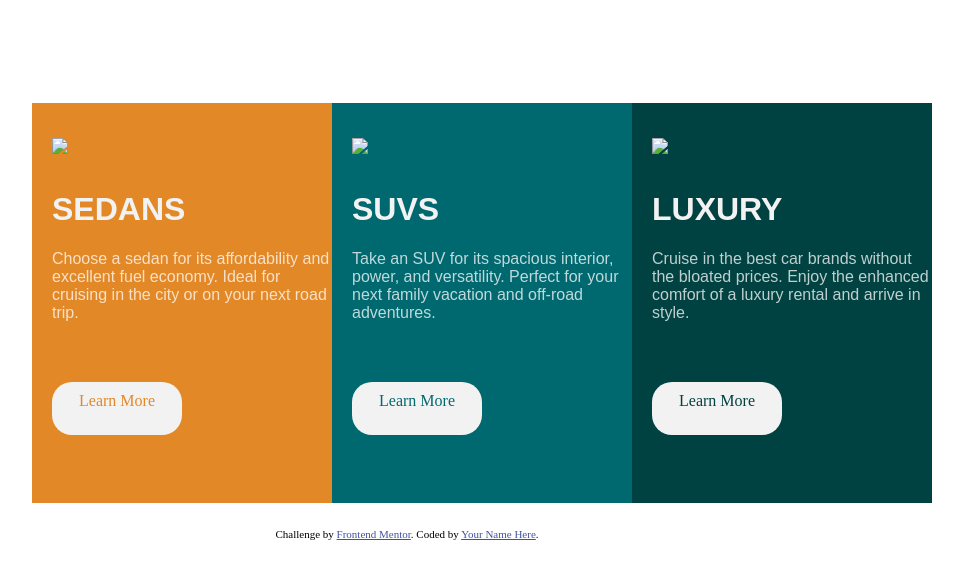
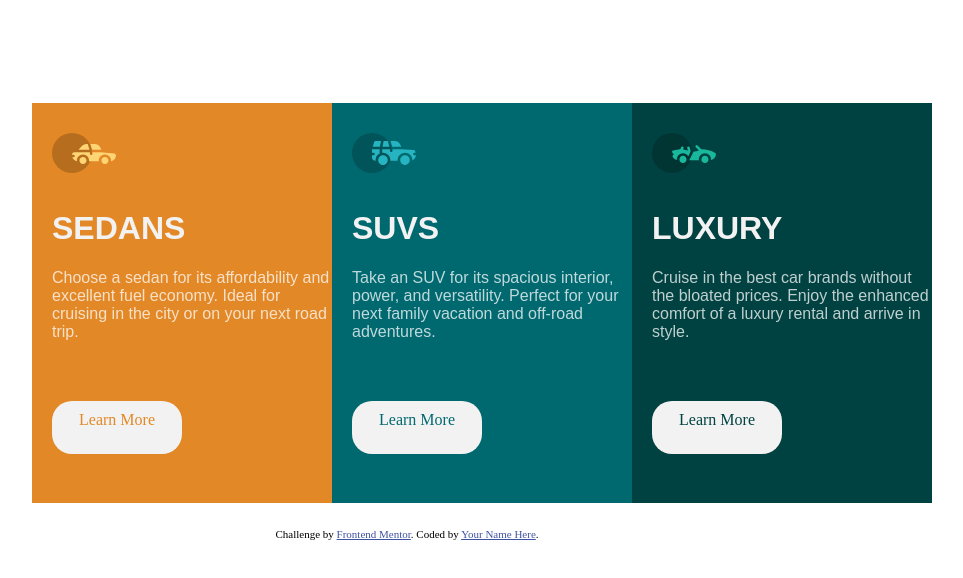
Before and after one commit to jnf03/jnf031.io, a plain HTML site: page index.html in a window 1280 px wide. Shown: the part 170-748 px from the top of the page, without its empty margins (233-1196 px from the left). Drawn offline with Linux system fonts and the light colour scheme.

Commit message:
Update index.html

```diff
--- a/index.html
+++ b/index.html
@@ -28,7 +28,7 @@
     <div class="box">
         <div class="leftbox">
          <h2>
-             <img src="images/icon-sedans.svg"></h2>
+             <img src="icon-sedans.svg"></h2>
            <h1>SEDANS</h1>
             <p>
             Choose a sedan for its affordability and excellent fuel economy. Ideal for cruising in the city
@@ -40,7 +40,7 @@
             </div>
         </div>
         <div class="middlebox">
-         <h2> <img src="images/icon-suvs.svg"> </h2>
+         <h2> <img src="icon-suvs.svg"> </h2>
           <h1>SUVS</h1>
            <p>
             Take an SUV for its spacious interior, power, and versatility. Perfect for your next family vacation
@@ -51,7 +51,7 @@
             </div>
         </div>
         <div class="rightbox">
-         <h2> <img src="images/icon-luxury.svg">  </h2>
+         <h2> <img src="icon-luxury.svg">  </h2>
           <h1>LUXURY</h1>
            <p>
             Cruise in the best car brands without the bloated prices. Enjoy the enhanced comfort of a luxury
```
